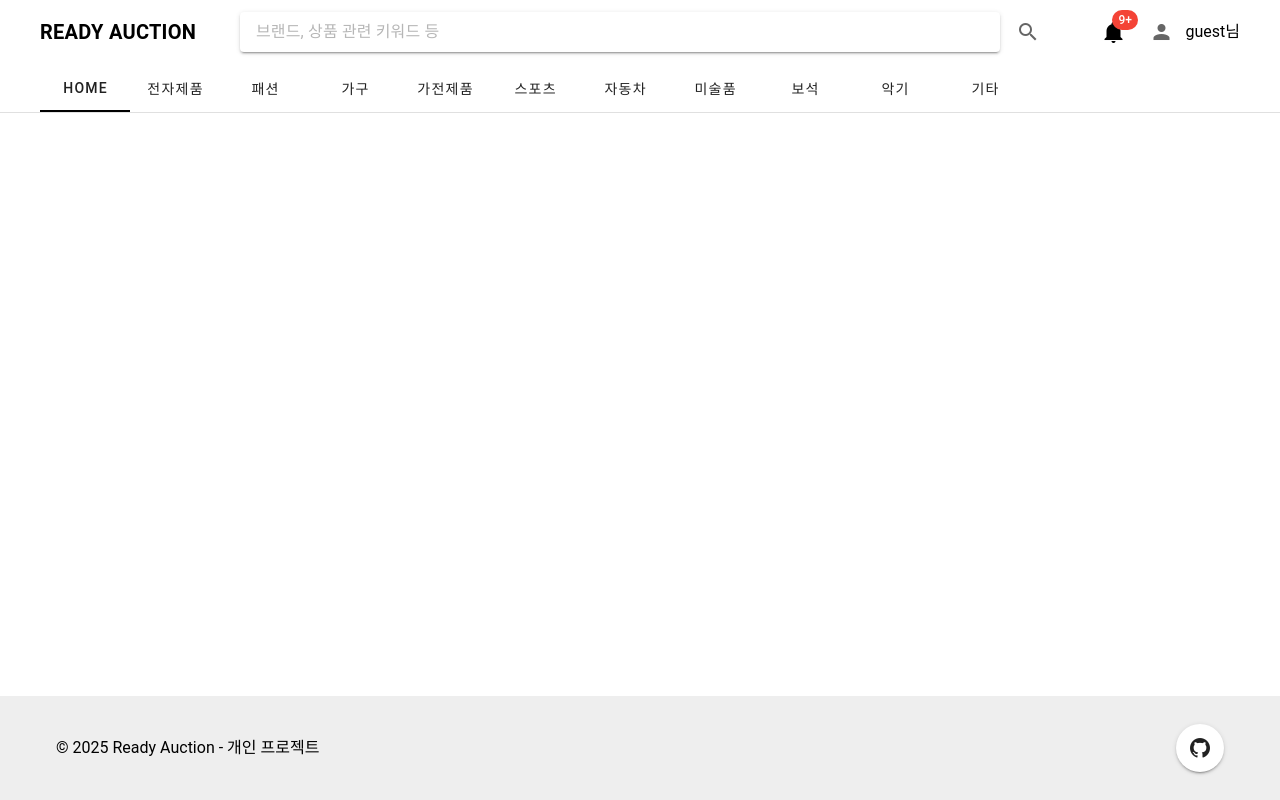
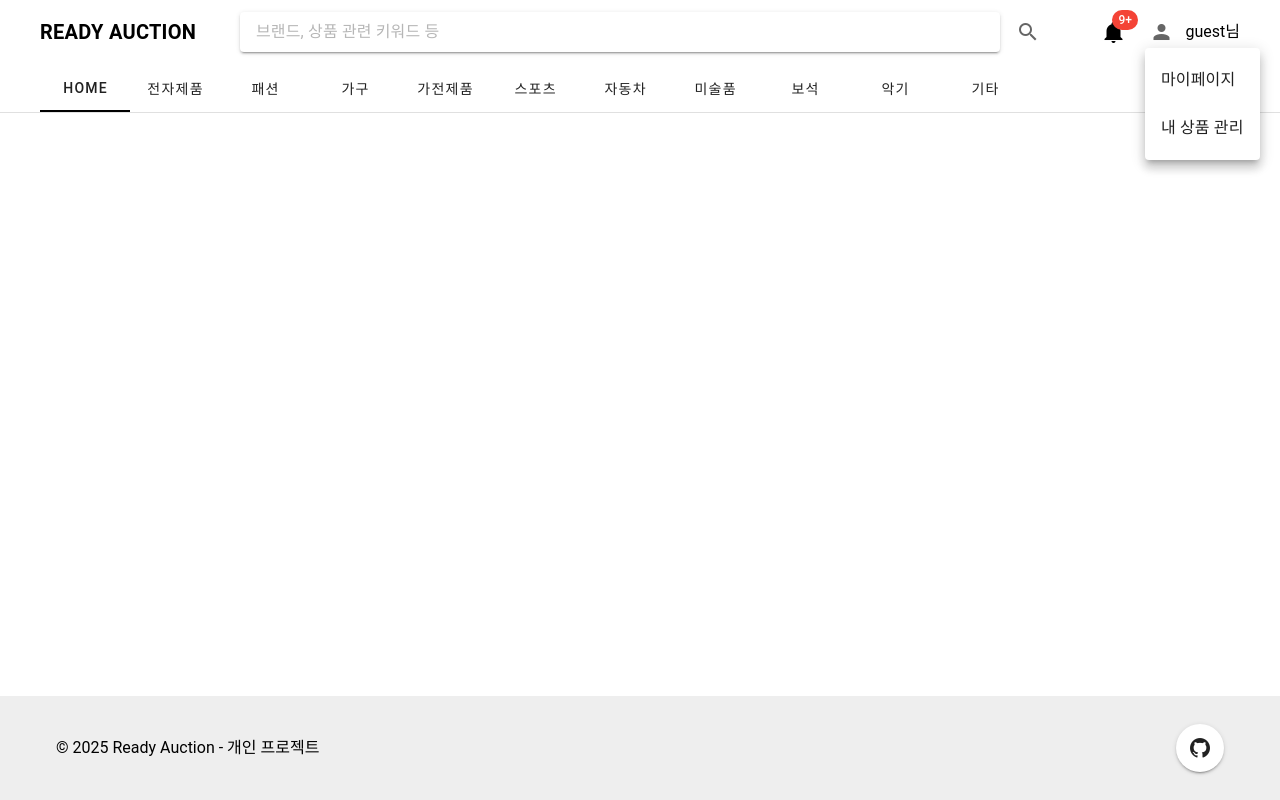
Before and after one commit to JIWON27/ready-auction-front, a Vue app: page / in a window 1280 px wide. Both pictures are taken after a click on the element 1161 px from the left and 32 px from the top of the page. Built offline with nearby package versions, Linux system fonts and the light colour scheme.

Commit message:
feat: TheHeader에 기능 추가 - 카테고리 이동 기능 - 프로필 클릭 시 마이페이지/내 상품 관리 선택창 나오도록 추가

```diff
--- a/src/layout/TheHeader.vue
+++ b/src/layout/TheHeader.vue
@@ -31,9 +31,28 @@
 					>
 						<v-btn icon><v-icon>mdi-bell</v-icon></v-btn>
 					</v-badge>
-					<v-avatar size="32" class="mx-2">
-						<v-icon>mdi-account</v-icon>
-					</v-avatar>
+					<v-menu offset-y>
+						<template #activator="{ props }">
+							<v-avatar
+								v-bind="props"
+								size="32"
+								class="mx-2"
+								style="cursor: pointer"
+							>
+								<v-icon>mdi-account</v-icon>
+							</v-avatar>
+						</template>
+
+						<v-list>
+							<v-list-item @click="goToMyPage">
+								<v-list-item-title>마이페이지</v-list-item-title>
+							</v-list-item>
+
+							<v-list-item @click="goToMyProducts">
+								<v-list-item-title>내 상품 관리</v-list-item-title>
+							</v-list-item>
+						</v-list>
+					</v-menu>
 					<span>{{ userNickname }}</span>
 				</v-col>
 			</v-row>
@@ -49,9 +68,9 @@
 			style="max-width: 1200px"
 		>
 			<v-tab
-				v-for="(category, i) in mockCategories"
+				v-for="category in mockCategories"
 				:key="category.name"
-				:href="`#tab-${i}`"
+				@click="goToCategory(category.name)"
 			>
 				{{ category.description }}
 			</v-tab>
@@ -61,16 +80,32 @@
 
 <script setup>
 	import { ref } from 'vue';
+	import { useRouter } from 'vue-router';
 	import mockCategories from '@/mock/category';
 
 	const selectedTab = ref(null);
 	const userNickname = ref('guest님');
 	const search = ref('');
 	const notificationCount = ref(20);
+	const router = useRouter();
 
 	function onSearch() {
 		console.log('검색어:', search.value);
 	}
+	function goToMyPage() {
+		router.push('/may-page');
+	}
+
+	function goToMyProducts() {
+		router.push('/products/manage');
+	}
+	function goToCategory(categoryName) {
+		if (categoryName === 'HOME') {
+			router.push('/');
+		} else {
+			router.push({ path: '/products', query: { category: categoryName } });
+		}
+	}
 </script>
 
 <style scoped></style>
```
